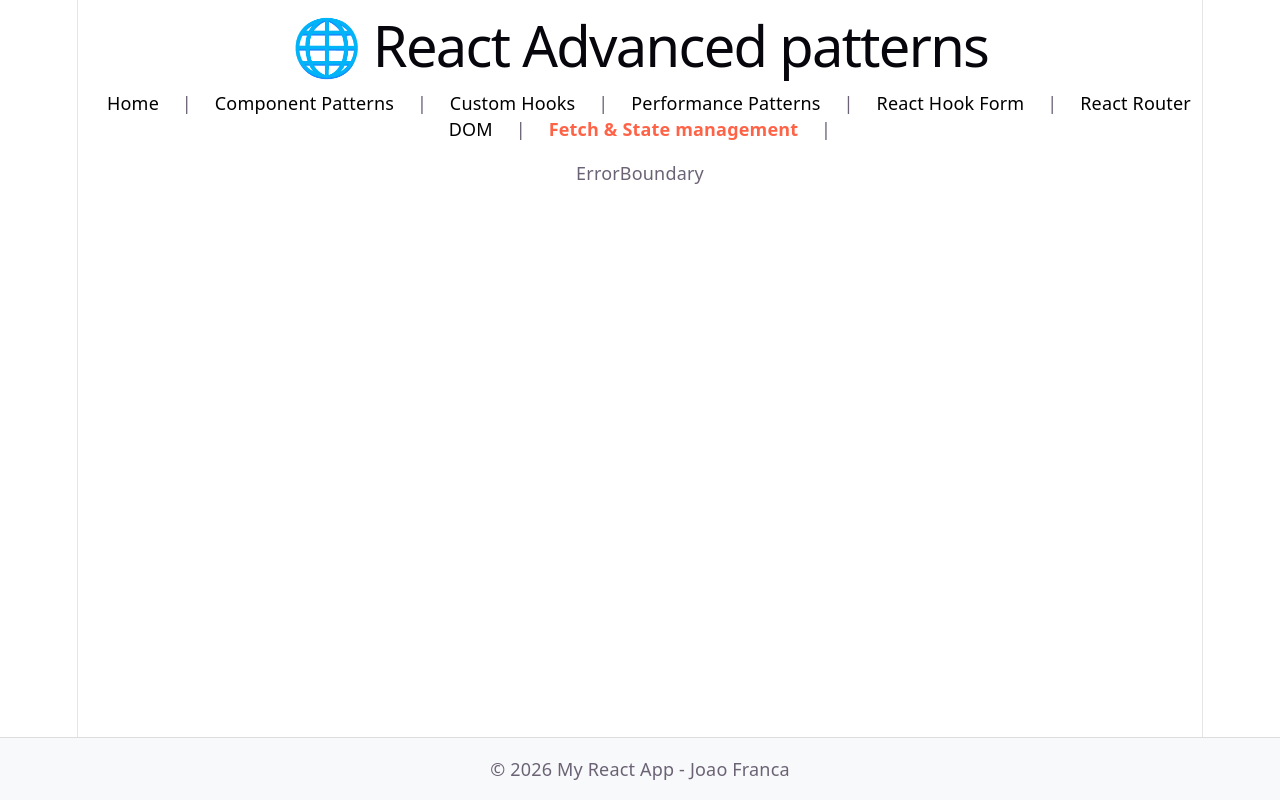
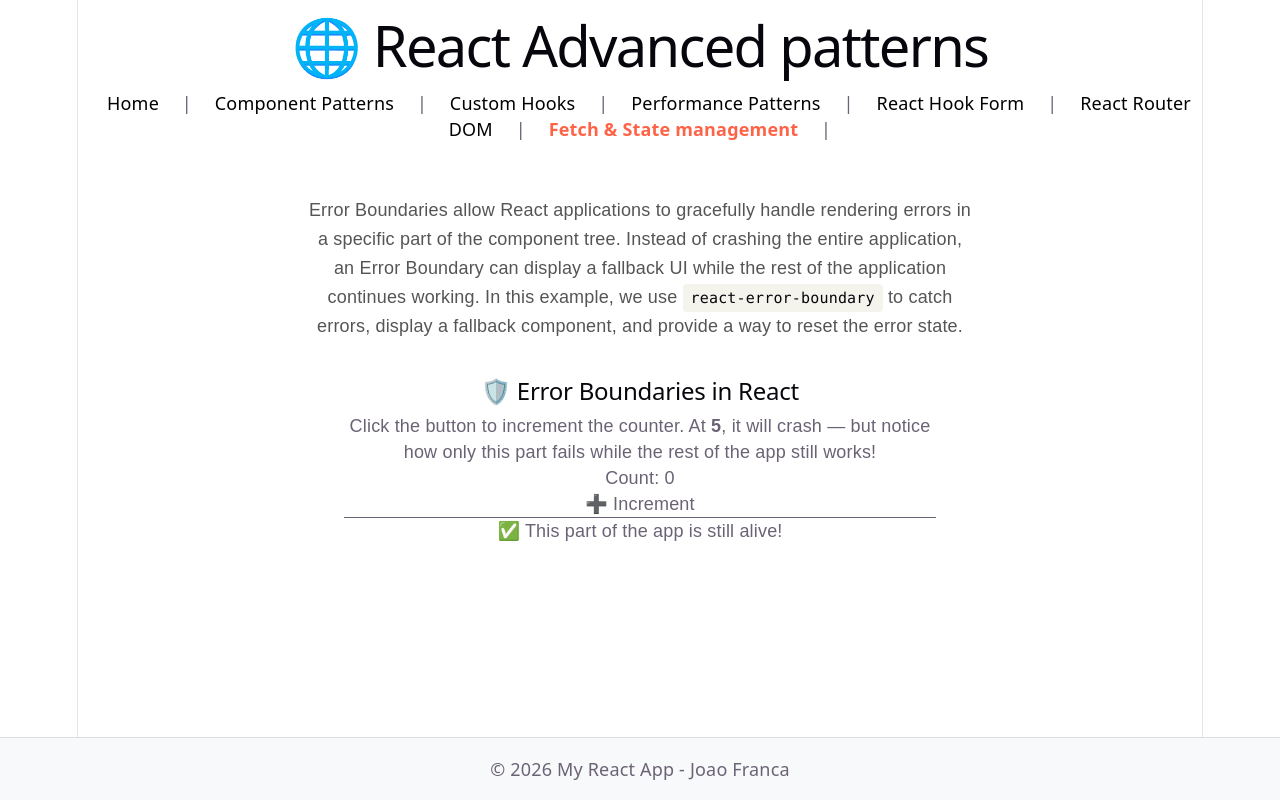
Before and after one commit to jvictorfranca/react-patterns, a React (Vite) app: page /fetch-state-management/error-boundary in a window 1280 px wide. Built offline with nearby package versions, Linux system fonts and the light colour scheme.

Commit message:
adds error boundary

```diff
--- a/package.json
+++ b/package.json
@@ -14,6 +14,7 @@
     "@tailwindcss/vite": "^4.3.3",
     "react": "^19.2.8",
     "react-dom": "^19.2.8",
+    "react-error-boundary": "^6.1.4",
     "react-hook-form": "^7.87.0",
     "react-router-dom": "^7.18.3",
     "react-virtualized": "^9.22.6",
--- a/src/patterns/fetch-state-management/error-boundary/ErrorBoundary.jsx
+++ b/src/patterns/fetch-state-management/error-boundary/ErrorBoundary.jsx
@@ -1,9 +1,28 @@
+import ErrorBoundary_Impl from "./pattern/ErrorBoundary_Impl";
+
 const ErrorBoundary = () => {
-    return (
-        <div>
-            ErrorBoundary
-        </div>
-    )
-}
+  return (
+    <div
+      style={{
+        maxWidth: "700px",
+        margin: "2rem auto",
+        padding: "0 1rem",
+        fontFamily: "sans-serif",
+      }}
+    >
+      <p style={{ lineHeight: "1.6", color: "#555" }}>
+        Error Boundaries allow React applications to gracefully handle
+        rendering errors in a specific part of the component tree. Instead of
+        crashing the entire application, an Error Boundary can display a
+        fallback UI while the rest of the application continues working.
+        In this example, we use <code>react-error-boundary</code> to catch
+        errors, display a fallback component, and provide a way to reset the
+        error state.
+      </p>
 
-export default ErrorBoundary
+      <ErrorBoundary_Impl />
+    </div>
+  );
+};
+
+export default ErrorBoundary;
--- /dev/null
+++ b/src/patterns/fetch-state-management/error-boundary/pattern/ErrorBoundary_Impl.jsx
@@ -0,0 +1,31 @@
+import { ErrorBoundary } from "react-error-boundary";
+import ErrorFallback from "./components/ErrorFallback";
+import BuggyCounter from "./components/BuggyCounter";
+
+const ErrorBoundary_Impl = () => {
+  return (
+    <div style={{ padding: "2rem" }}>
+      <h2>🛡️ Error Boundaries in React</h2>
+      <p>
+        Click the button to increment the counter. At <strong>5</strong>,
+        it will crash — but notice how only this part fails while the rest
+        of the app still works!
+      </p>
+
+      <ErrorBoundary
+        FallbackComponent={ErrorFallback}
+        onReset={() => {
+          // optional: reset global state or retry logic
+          console.log("Error boundary reset");
+        }}
+      >
+        <BuggyCounter />
+      </ErrorBoundary>
+
+      <hr />
+      <p>✅ This part of the app is still alive!</p>
+    </div>
+  );
+};
+
+export default ErrorBoundary_Impl;
--- /dev/null
+++ b/src/patterns/fetch-state-management/error-boundary/pattern/components/BuggyCounter.jsx
@@ -0,0 +1,19 @@
+import { useState } from "react";
+
+const BuggyCounter = () => {
+  const [count, setCount] = useState(0);
+
+  if (count === 5) {
+    // Simulate a JS error
+    throw new Error("💥 Counter crashed at 5!");
+  }
+
+  return (
+    <div>
+      <p>Count: {count}</p>
+      <button onClick={() => setCount((c) => c + 1)}>➕ Increment</button>
+    </div>
+  );
+};
+
+export default BuggyCounter;
--- /dev/null
+++ b/src/patterns/fetch-state-management/error-boundary/pattern/components/ErrorFallback.jsx
@@ -0,0 +1,11 @@
+const ErrorFallback = ({ error, resetErrorBoundary }) => {
+  return (
+    <div role="alert" style={{ color: "red" }}>
+      <p>⚠️ Something went wrong:</p>
+      <pre>{error.message}</pre>
+      <button onClick={resetErrorBoundary}>🔄 Try again</button>
+    </div>
+  );
+};
+
+export default ErrorFallback;
--- /dev/null
+++ b/src/patterns/fetch-state-management/error-boundary/pattern/main.jsx
@@ -0,0 +1,13 @@
+import React from 'react';
+import ReactDOM from 'react-dom/client';
+import App from './App.jsx'; // Import the App component
+
+//Create the root element
+const root = ReactDOM.createRoot(document.getElementById('root'));
+
+// Render App into the root element
+root.render(
+  <React.StrictMode>
+    <App />
+  </React.StrictMode>
+);
```
Also changed, not shown: 1 other file (tests, documents, lock files or other folders).
